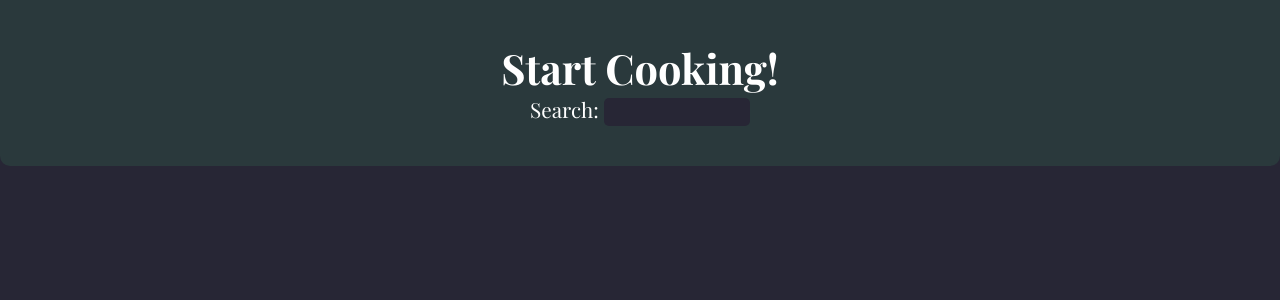
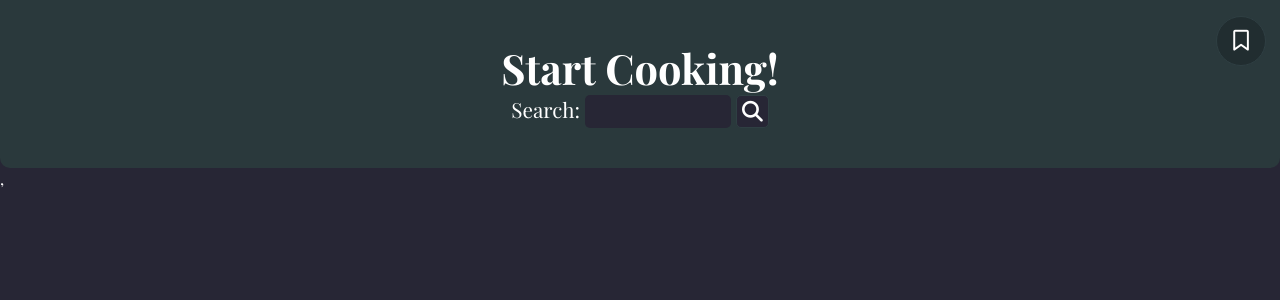
Before and after one commit to RaxPlay/Recipe-Finder-React, a React (Vite) app: page /home in a window 1280 px wide. Shown: the top 300 px of the page. Built offline with nearby package versions, Linux system fonts and the light colour scheme; a web font is replaced by a local one.

Commit message:
New Feature
The feature of adding and removing favorite recipes has been added to the
app.

Next:
  Styles 📋
  and Done.

```diff
--- a/package.json
+++ b/package.json
@@ -11,7 +11,8 @@
   },
   "dependencies": {
     "react": "^19.2.0",
-    "react-dom": "^19.2.0"
+    "react-dom": "^19.2.0",
+    "react-router-dom": "^7.13.1"
   },
   "devDependencies": {
     "@eslint/js": "^9.39.1",
--- a/src/App.jsx
+++ b/src/App.jsx
@@ -1,73 +1,51 @@
+import { Routes, Route, Navigate } from 'react-router-dom';
 import './Styles/App.css'
-import React, { useState } from 'react'
+import { createContext, useReducer, useState } from 'react'
+import { FavRecipesComp } from './Components/FavRecipesComp';
+import { Home } from './Components/Home';
+import { NavLink } from 'react-router-dom';
 
-//Add an 'favorite-list' to project
-const initialState = {
+const initialState = [{
+  recipeName: '',
+  recipeInstructions: '',
+  recipeImg: '',
+  recipeSrc: '',
+  id: new Date().getTime(),
+}];
 
+const reducer = (state = initialState, action =   {}) => {
+  switch(action.type){
+    case 'add-fav':
+      console.log(action.payload);
+      return [...state, action.payload];
+    case 'remove-fav':
+      return(
+        state.filter(recipe => recipe.id !== action.payload)
+      );
+    default:
+      return state
+  }
 }
 
+export const RecipeContext = createContext();
+
 export const App = () => {
-  const [recipe, setRecipe] = useState('');
-  const [recipesArr, setRecipesArr] = useState([]);
-
-  const getRecipe = async() => {
-    try {
-      const response = await fetch(`https://www.themealdb.com/api/json/v1/1/search.php?s=${recipe}`);
-      const data = await response.json();
-      console.log(data);
-      setRecipesArr(data.meals);
-    } catch (error) {
-      window.location.reload();
-      alert("Recipe not found");
-    }
-  }
-
-  const changeRecipe = (e) => {
-    setRecipe(e.target.value);
-  }
-
-  const addFavButton = (recipe) => {
-
-  }
-
-  const onSubmit = (e) => {
-    e.preventDefault();
-
-    getRecipe();
-  }
+  const [showFavList, setShowFavList] = useState(false);
+  const [newState, dispatch] = useReducer(reducer, initialState)
 
   return (
-    <>
-      <header>
-        <h1>Start Cooking!</h1>
-        <form action="get-recipe" onSubmit={onSubmit}>
-          <label htmlFor="recipe">Search: </label>
-          <input type="text" value={recipe} onChange={changeRecipe}/>
-        </form>
-      </header>
-      <div className='content-wrapper'>
-        {recipesArr.map((recipe)=>(
-          <div key={recipe.idMeal} recipe={recipe}>
-            <div className='recipe-container'>
-              <button className='add-to-fav-button' onClick={() => addFavButton(recipe)}>
-                <i class="fa-regular fa-bookmark"></i>
-              </button>
-              <img src ={recipe.strMealThumb} alt="recipe image"/>
-              <div>
-                <h2>{recipe.strMeal}</h2>
-                <div className='instruction-container'>
-                  <h3>Instructions:</h3>
-                  <p>{recipe.strInstructions}</p>
-                </div>
-                <hr />
-                <div className='source-container'>
-                  <p>Source: <a href={recipe.strSource} target='_blank'>click here</a></p>
-                </div>
-              </div>
-            </div>
-          </div>
-        ))}
-      </div>
-    </>
+    <RecipeContext.Provider value={{
+      showFavList,
+      setShowFavList,
+      newState,
+      dispatch
+    }}>
+
+      <Routes>
+        <Route path='/home' element={<Home/>}></Route>
+        <Route path='/favorite-recipes' element={<FavRecipesComp/>}></Route>
+        <Route path='/*' element={ <Navigate to={'/home'}></Navigate>}></Route>
+      </Routes>
+    </RecipeContext.Provider>
   )
 }
--- /dev/null
+++ b/src/Components/FavRecipesComp.jsx
@@ -0,0 +1,53 @@
+import { useActionState, useContext } from "react"
+import { RecipeContext } from "../App"
+import { NavLink, useActionData } from "react-router-dom";
+
+export const FavRecipesComp = () => {
+  const { showFavList, newState, dispatch } = useContext(RecipeContext);
+
+  const deleteFavRecipe = ({ id }) => {
+    const action = {
+      type: 'remove-fav',
+      payload: id,
+    };
+    dispatch(action);
+  }
+
+  return (
+    <>
+      {showFavList ? (
+        <div>
+          {newState.map(recipe => {
+            return (
+              <li className=''>
+                <button className='remove-fav-button' onClick={() => deleteFavRecipe(recipe)}>
+                  <i class="fa-solid fa-trash"></i>
+                </button>
+                <img src={recipe.recipeImg} alt="recipe image"/>
+                <div>
+                  <h2>{recipe.recipeName}</h2>
+                  <div className='instruction-container'>
+                    <h3>Instructions:</h3>
+                    <p>{recipe.recipeInstructions}</p>
+                  </div>
+                  <hr />
+                  <div className='source-container'>
+                    <p>Source:
+                      <a href={recipe.recipeSrc} target='_blank'> click here</a>
+                    </p>
+                  </div>
+                </div>
+              </li>
+            )
+          })}
+        </div>
+      ) : "nothing here"}
+
+      <button className='show-home'>
+        <NavLink to='/home'>
+          <i class="fa-solid fa-arrow-left"></i>
+        </NavLink>
+      </button>
+    </>
+  )
+}
--- /dev/null
+++ b/src/Components/Home.jsx
@@ -0,0 +1,101 @@
+import React, { useContext, useState } from 'react'
+import { NavLink } from 'react-router-dom';
+import { RecipeContext } from '../App';
+
+export const Home = () => {
+  const [recipe, setRecipe] = useState('');
+  const [recipesArr, setRecipesArr] = useState([]);
+  const { newState, dispatch, setShowFavList} = useContext(RecipeContext);
+
+  const getRecipe = async() => {
+    try {
+      const response = await fetch(`https://www.themealdb.com/api/json/v1/1/search.php?s=${recipe}`);
+      const data = await response.json();
+      console.log(data);
+      setRecipesArr(data.meals);
+    } catch (error) {
+      window.location.reload();
+      alert("Recipe not found");
+    }
+  }
+
+  const changeRecipe = (e) => {
+    setRecipe(e.target.value);
+  }
+
+  const addFavRecipe = (recipeObj) => {
+    event.preventDefault();
+    if(recipeObj.strMeal == ''){
+      return;
+    };
+    const recipe = {
+      recipeName: recipeObj.strMeal,
+      recipeInstructions: recipeObj.strInstructions,
+      recipeImg: recipeObj.strMealThumb,
+      recipeSrc: recipeObj.strSource,
+      id: new Date().getTime(),
+    };
+    const action = {
+      type: 'add-fav',
+      payload: recipe,
+    };
+    dispatch(action);
+  }
+
+  const onSubmit = (e) => {
+    e.preventDefault();
+
+    getRecipe();
+  }
+
+  const showFavListFunc = () => {
+    setShowFavList(true);
+  }
+
+  return (
+    <>
+      <header>
+        <h1>Start Cooking!</h1>
+        <form action="get-recipe" onSubmit={onSubmit}>
+          <label htmlFor="recipe">Search: </label>
+          <input type="text" value={recipe} onChange={changeRecipe}/>
+          <button onClick={onSubmit} className='look-recipe-up-btn'>
+            <i className="fa-solid fa-magnifying-glass"></i>
+          </button>
+        </form>
+      </header>
+
+      <button className='show-fav-recipes' onClick={showFavListFunc}>
+        <NavLink to='/favorite-recipes'>
+          <i className="fa-regular fa-bookmark"></i>
+        </NavLink>
+      </button>
+
+      <div className='content-wrapper'>
+        {recipesArr.map((recipe)=>(
+          <div key={recipe.idMeal} recipe={recipe}>
+            <div className='recipe-container'>
+              <button className='add-to-fav-button' onClick={() => addFavRecipe(recipe)}>
+                <i className="fa-regular fa-bookmark"></i>
+              </button>
+              <img src ={recipe.strMealThumb} alt="recipe image"/>
+              <div>
+                <h2>{recipe.strMeal}</h2>
+                <div className='instruction-container'>
+                  <h3>Instructions:</h3>
+                  <p>{recipe.strInstructions}</p>
+                </div>
+                <hr />
+                <div className='source-container'>
+                  <p>Source:
+                    <a href={recipe.strSource} target='_blank'> click here</a>
+                  </p>
+                </div>
+              </div>
+            </div>
+          </div>
+        ))}
+      </div>
+    </>
+  )
+}
--- a/src/Styles/App.css
+++ b/src/Styles/App.css
@@ -14,6 +14,21 @@ header{
   font-size: 1.3rem;
 }
 
+form{
+  display: flex;
+  justify-content: center;
+  gap: 5px;
+}
+
+form .look-recipe-up-btn{
+  padding: 5px;
+  background-color: #272635;
+}
+
+form .look-recipe-up-btn:hover{
+  background-color: #302f42;
+}
+
 input{
   width: 140px;
   background-color: #272635;
@@ -22,6 +37,33 @@ input{
   border: none;
   border-radius: 5px;
   padding: 3px;
+}
+
+button{
+  font-size: 1.3rem;
+  color: white;
+  background-color: #212d30;
+  padding: 5px;
+  border: 1px solid #2f3f43;
+  border-radius: 5px;
+  display: flex;
+  text-align: center;
+
+  transition: 0.25s;
+}
+
+button:hover{
+  background-color: #2b3b3f;
+  border: 1px solid #1c2527;
+  cursor: pointer;
+}
+
+.remove-fav-button{
+  background-color: #FE8D85;
+}
+
+.remove-fav-button:hover{
+  background-color: #c76f68;
 }
 
 a{
@@ -35,6 +77,18 @@ a:hover{
 hr{
   margin: 10px 0;
   color: #253235;
+}
+
+.show-fav-recipes, .show-home{
+  position: fixed;
+  left: 95%;
+  top: 2%;
+  height: 50px;
+  width: 50px;
+  display: flex;
+  align-items: center;
+  justify-content: center;
+  border-radius: 50%;
 }
 
 .content-wrapper{
@@ -71,17 +125,6 @@ hr{
 
 .recipe-container h2, h3{
   text-decoration: underline;
-}
-
-.recipe-container .add-to-fav-button{
-  font-size: 1.3rem;
-  color: white;
-  background-color: #212d30;
-  padding: 5px;
-  border: 1px solid #2f3f43;
-  border-radius: 5px;
-  display: flex;
-  text-align: center;
 }
 
 .instruction-container{
--- a/src/main.jsx
+++ b/src/main.jsx
@@ -2,9 +2,12 @@ import { StrictMode } from 'react'
 import { createRoot } from 'react-dom/client'
 import './Styles/index.css'
 import { App } from './App'
+import { BrowserRouter } from 'react-router-dom'
 
 createRoot(document.getElementById('root')).render(
-  <StrictMode>
-    <App />
-  </StrictMode>,
+  <BrowserRouter>
+    <StrictMode>
+      <App />
+    </StrictMode>,
+  </BrowserRouter>
 )
```
Also changed, not shown: 1 other file (tests, documents, lock files or other folders).
